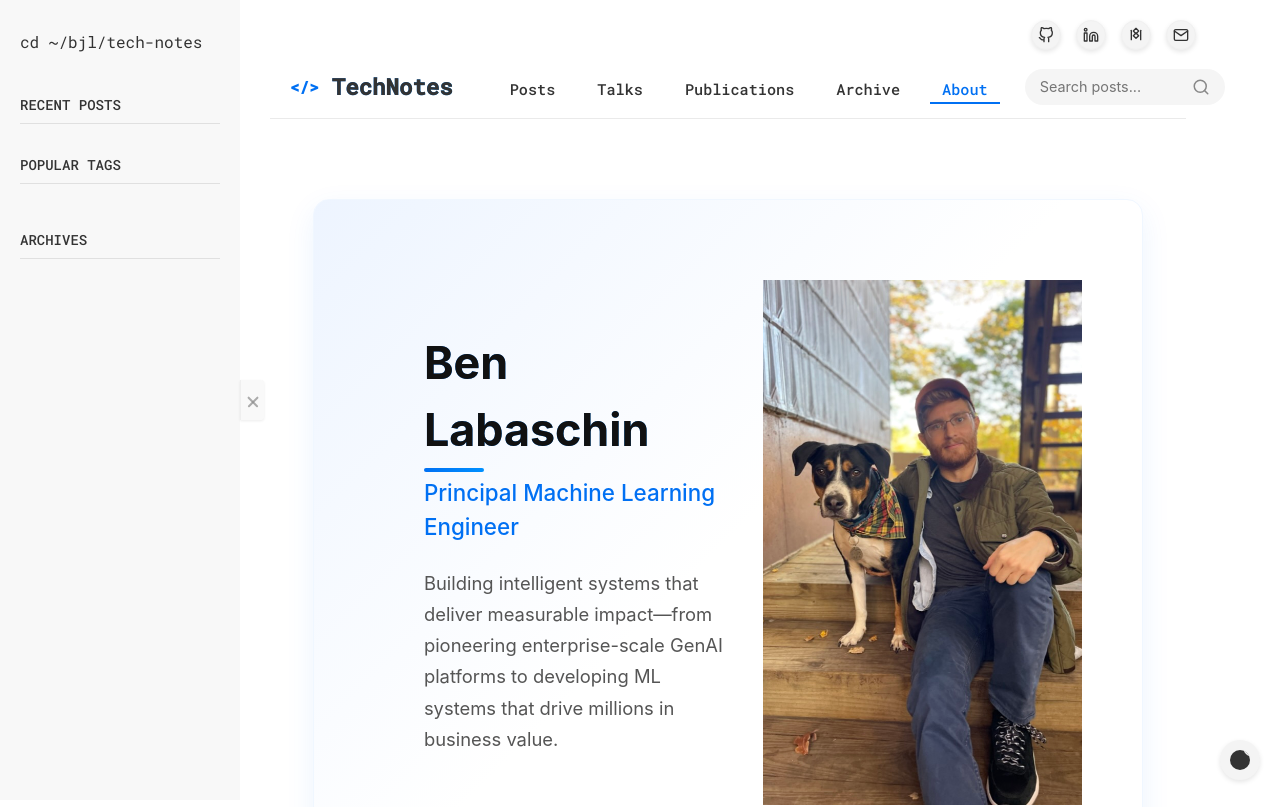
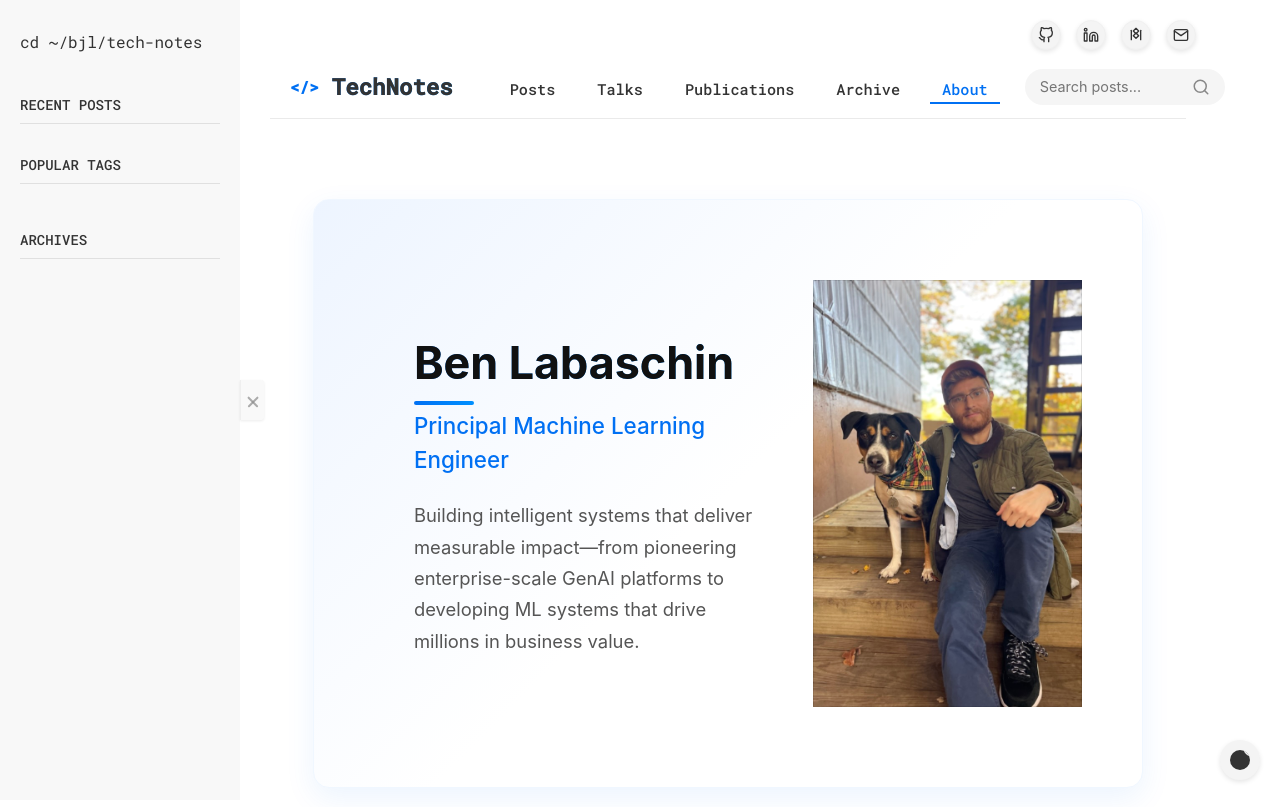
Before and after one commit to EconoBen/blog, a React (Create React App) app: page /about in a window 1280 px wide. Shown: the top 807 px of the page. Built offline with nearby package versions, Linux system fonts and the light colour scheme.

Commit message:
Smaller about photo

```diff
--- a/src/styles/components.css
+++ b/src/styles/components.css
@@ -1462,16 +1462,27 @@
 
 .about-hero-text {
     flex: 1;
-    padding: 50px;
-    padding-right: 30px;
+    padding: 50px 40px;
 }
 
 .about-hero-image {
-    flex: 0 0 45%;
+    flex: 0 0 38%;
     height: 100%;
-    min-height: 450px;
+    min-height: 400px;
     position: relative;
     overflow: hidden;
+}
+
+.about-hero-image::after {
+    content: '';
+    position: absolute;
+    top: 0;
+    left: 0;
+    right: 0;
+    bottom: 0;
+    box-shadow: inset 0 0 0 1px rgba(0, 0, 0, 0.1);
+    pointer-events: none;
+    z-index: 2;
 }
 
 .about-hero-image img {
--- a/src/styles/mobile.css
+++ b/src/styles/mobile.css
@@ -876,8 +876,20 @@
 .mobile-container .about-hero-image {
   order: 1 !important;
   width: 100% !important;
-  height: 350px !important;
+  height: 300px !important;
   overflow: hidden !important;
+}
+
+.mobile-container .about-hero-image::after {
+  content: '' !important;
+  position: absolute !important;
+  top: 0 !important;
+  left: 0 !important;
+  right: 0 !important;
+  bottom: 0 !important;
+  box-shadow: inset 0 0 0 1px rgba(0, 0, 0, 0.1) !important;
+  pointer-events: none !important;
+  z-index: 2 !important;
 }
 
 .mobile-container .about-hero-image img {
```
